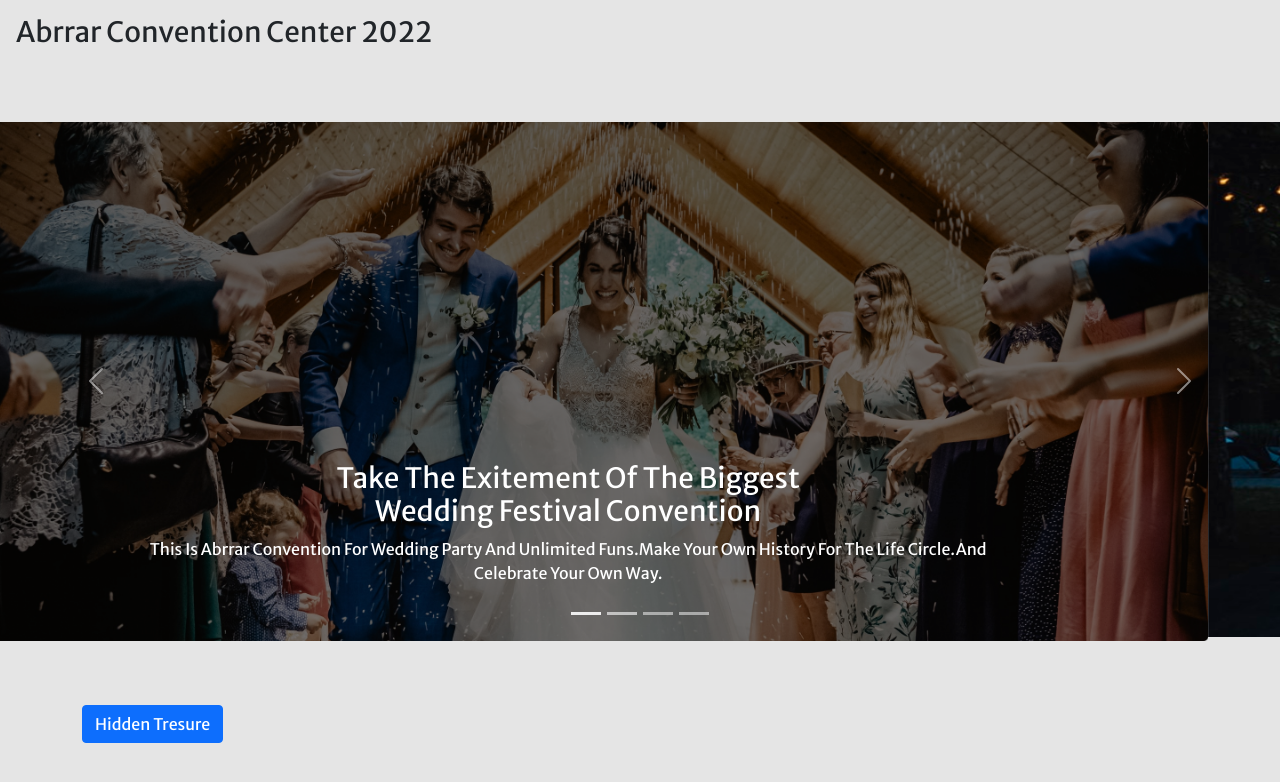
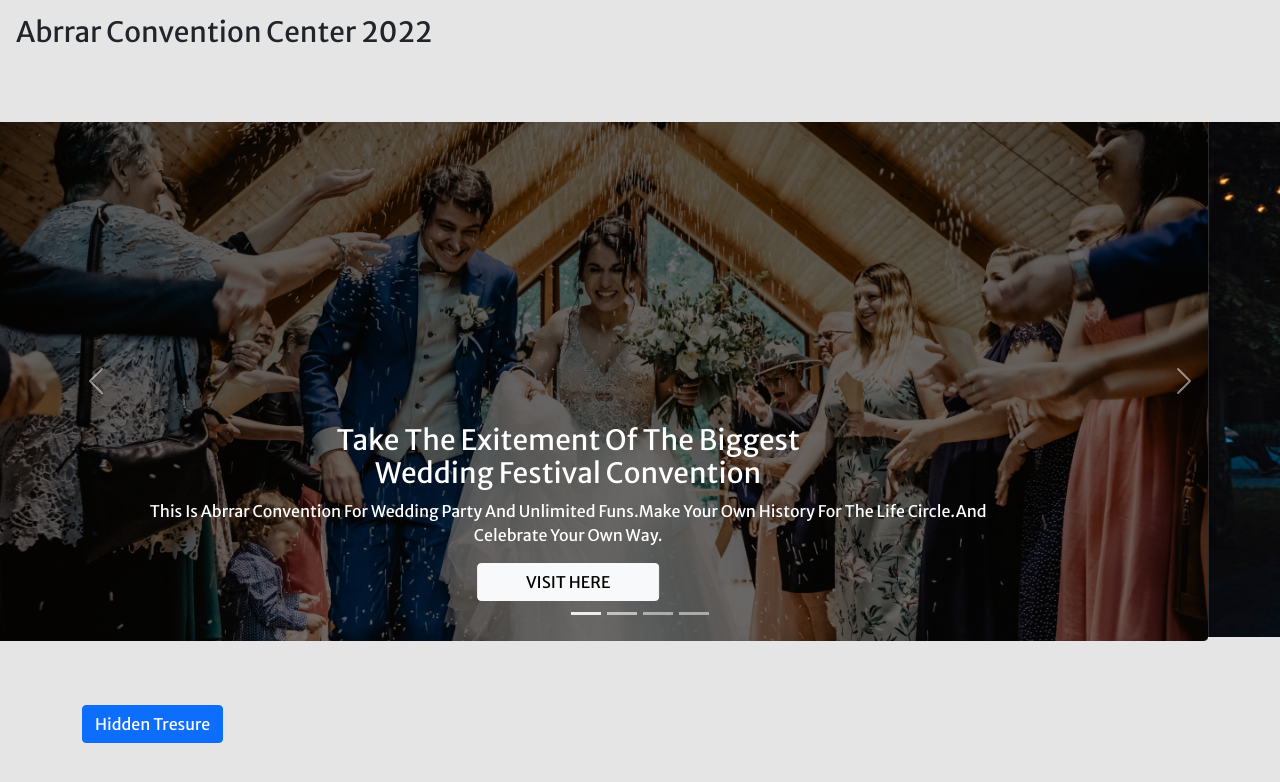
Before and after one commit to AkashMAbrrar/convention-center-landing, a plain HTML site: page index.html in a window 1280 px wide. Drawn offline with nearby package versions, Linux system fonts and the light colour scheme.

Commit message:
button added

```diff
--- a/index.html
+++ b/index.html
@@ -31,6 +31,7 @@
                           <br>
                            Wedding Festival Convention</h3>
                       <p class="text-center text-wrap">This Is Abrrar Convention For Wedding Party And Unlimited Funs.Make Your Own History For The Life Circle.And Celebrate Your Own Way.</p>
+                      <a class="btn btn btn-light px-5" href="https://www.linkedin.com/in/akash-muhammad-abrrar-764275228/" role="button">VISIT HERE</a>
                     </div>
                   </div>
                   <div class="carousel-item">
@@ -40,6 +41,7 @@
                             <br>
                              Wedding Festival Convention</h3>
                         <p class="text-center text-wrap">This Is Abrrar Convention For Wedding Party And Unlimited Funs.Make Your Own History For The Life Circle.And Celebrate Your Own Way.</p>
+                        <a class="btn btn btn-light px-5" href="https://www.linkedin.com/in/akash-muhammad-abrrar-764275228/" role="button">VISIT HERE</a>
                     </div>
                   </div>
                   <div class="carousel-item">
@@ -49,6 +51,7 @@
                             <br>
                              Wedding Festival Convention</h3>
                         <p class="text-center text-wrap">This Is Abrrar Convention For Wedding Party And Unlimited Funs.Make Your Own History For The Life Circle.And Celebrate Your Own Way.</p>
+                        <a class="btn btn btn-light px-5" href="https://www.linkedin.com/in/akash-muhammad-abrrar-764275228/" role="button">VISIT HERE</a>
                     </div>
                   </div>
                   <div class="carousel-item">
@@ -58,6 +61,7 @@
                             <br>
                              Wedding Festival Convention</h3>
                         <p class="text-center text-wrap">This Is Abrrar Convention For Wedding Party And Unlimited Funs.Make Your Own History For The Life Circle.And Celebrate Your Own Way.</p>
+                        <a class="btn btn btn-light px-5" href="https://www.linkedin.com/in/akash-muhammad-abrrar-764275228/" role="button">VISIT HERE</a>
                     </div>
                   </div>
                 </div>
@@ -89,6 +93,12 @@
             </div>
           </div>
     </header>
+    <!-- here is the main content -->
+    <main>
+      <section>
+
+      </section>
+    </main>
 
 
 
```
